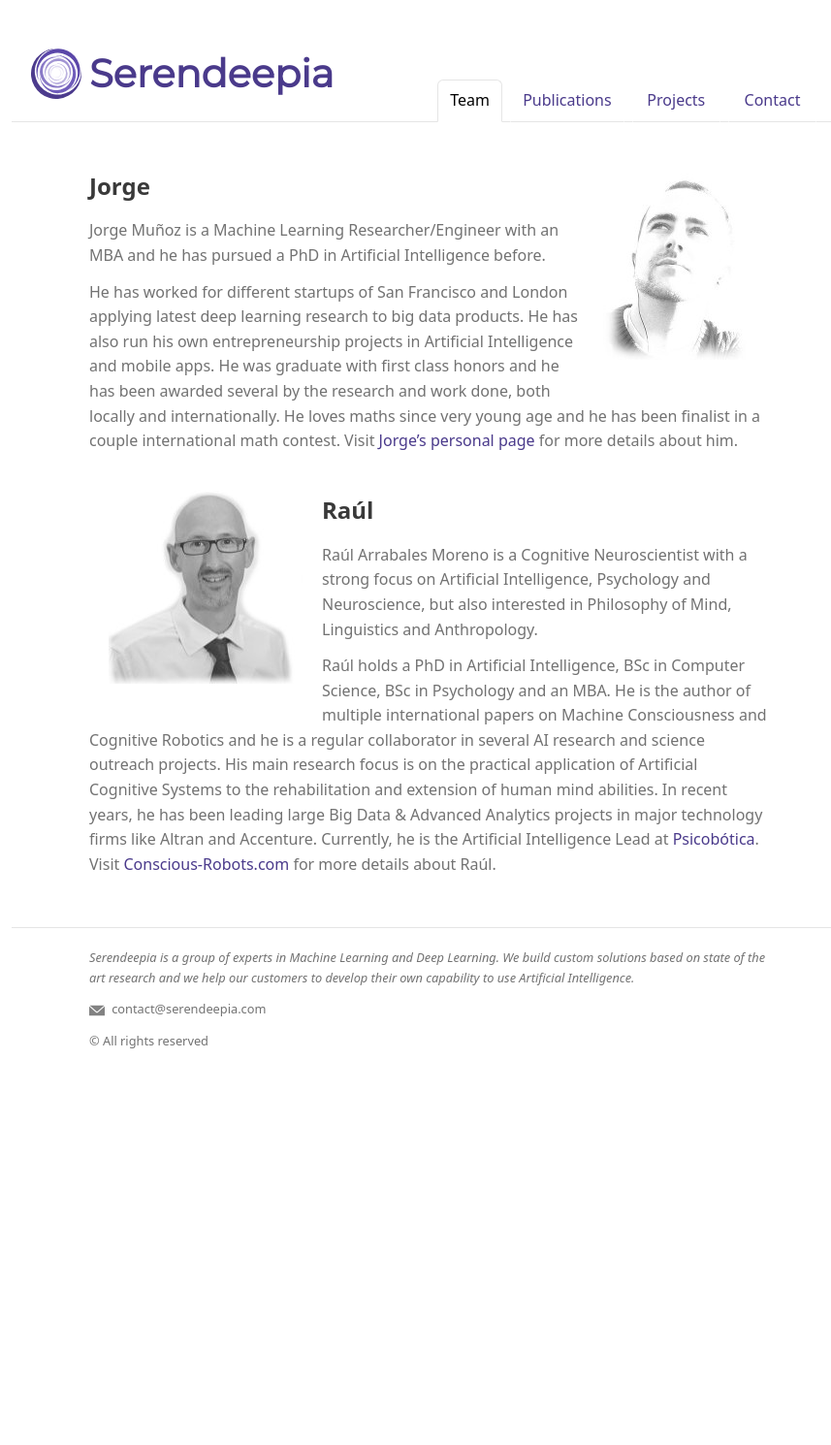
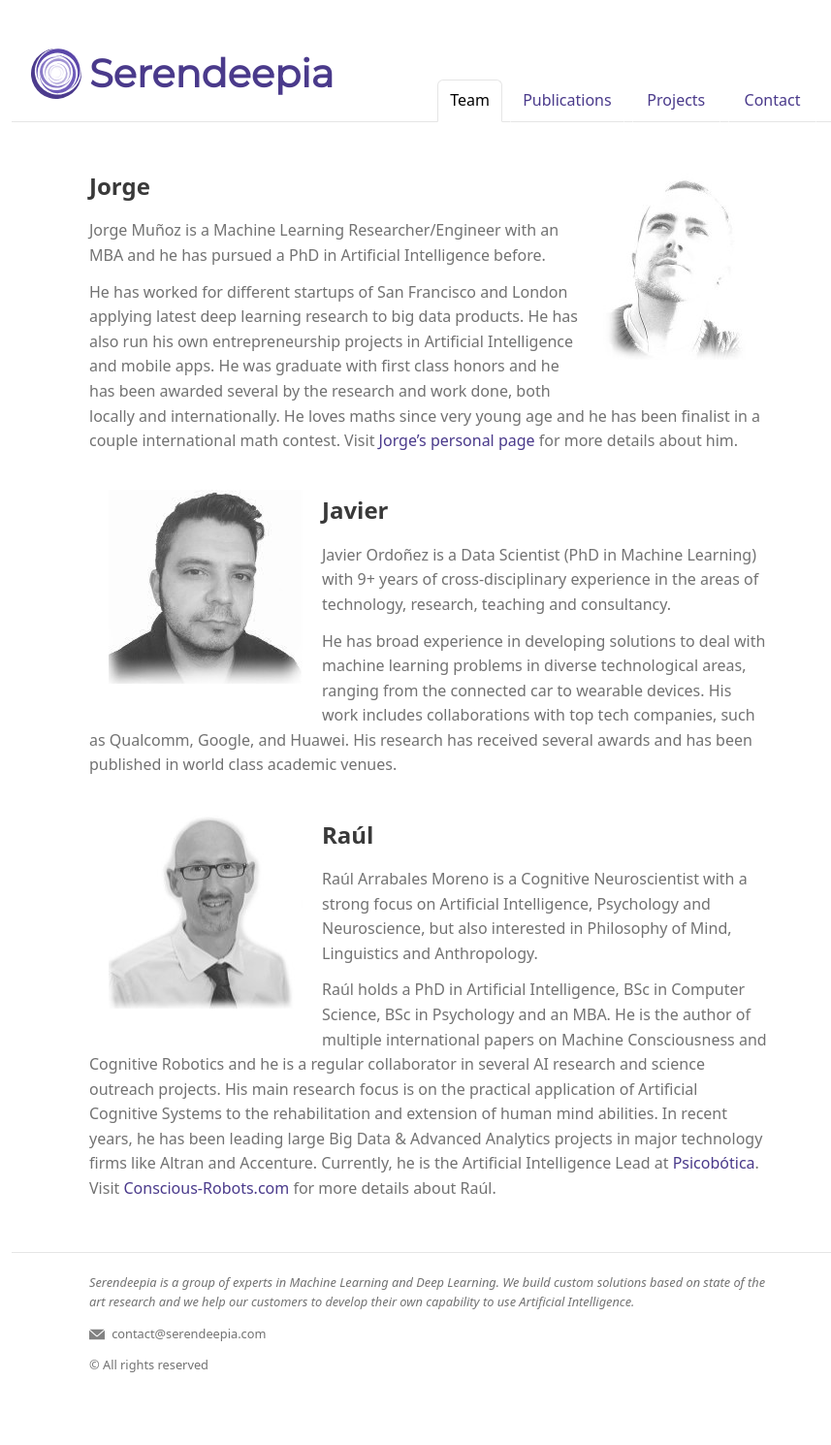
Before and after one commit to serendeepia/serendeepia.github.io, a Jekyll site: the page built from team.md, in a window 1280 px wide. Shown: the whole page at 97% size, without its empty margins (198-1055 px from the left). Built offline with Jekyll 4.4.1, drawn with Linux system fonts in a browser that asks for light colours; a script that is not in the unit is left out; before the commit the page ends 1155 px from its top, so only the background shows below that.

Commit message:
Update team.md

```diff
--- a/team.md
+++ b/team.md
@@ -14,16 +14,14 @@ He has worked for different startups of San Francisco and London applying latest
 
 <div style="clear:both;"></div>
 
-{% comment %}
 <img src="{{ site.url }}/assets/javi.jpg"  class="member" style="float: left;"/>
-## Javi
+## Javier
 
 Javier Ordoñez is a Data Scientist (PhD in Machine Learning) with 9+ years of cross-disciplinary experience in the areas of technology, research, teaching and consultancy.
 
 He has broad experience in developing solutions to deal with machine learning problems in diverse technological areas, ranging from the connected car to wearable devices. His work includes collaborations with top tech companies, such as Qualcomm, Google, and Huawei. His research has received several awards and has been published in world class academic venues.
 
 <div style="clear:both;"></div>
-{% endcomment %}
 
 <img src="{{ site.url }}/assets/raul.jpg" class="member" style="float: left;"/>
 
```
